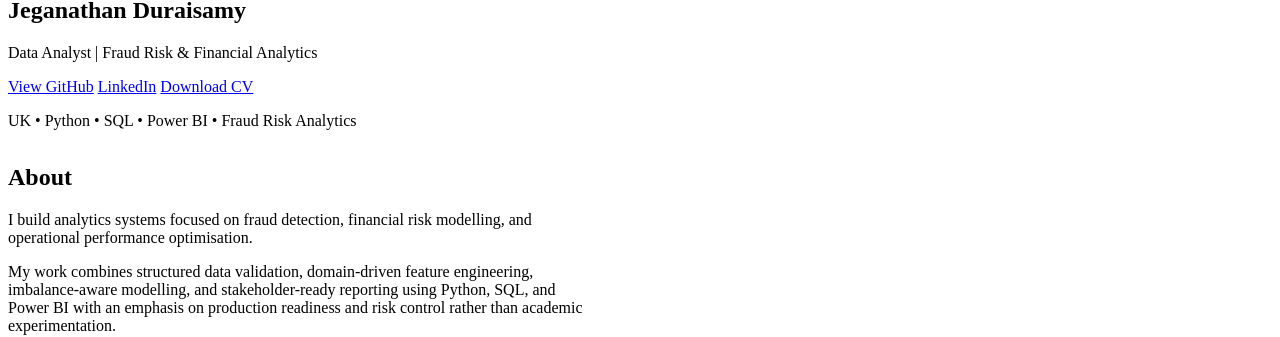
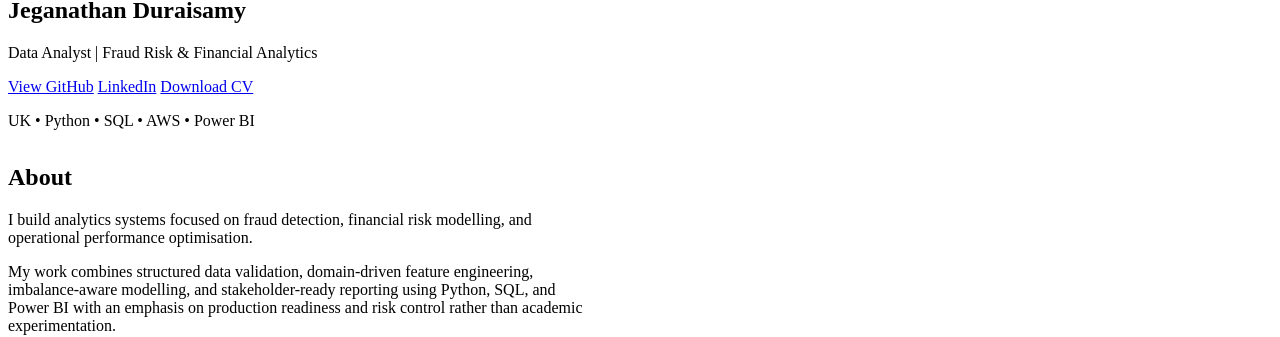
Before and after one commit to samplerittgithub/samplerittgithub.github.io, a Jekyll site: the page built from index.md, in a window 1280 px wide and 900 px high, scrolled down 1423 px. Shown: the part 148-485 px from the top of the window. Built offline with Jekyll 4.4.1, drawn with Linux system fonts in a browser that asks for light colours.

Commit message:
Update default.html

```diff
--- a/_layouts/default.html
+++ b/_layouts/default.html
@@ -6,6 +6,7 @@
     <title>{{ site.title }}</title>
     <link rel="stylesheet" href="{{ '/assets/style.css' | relative_url }}">
   </head>
+
   <body>
     <main class="wrap">
       <aside class="left">
@@ -18,10 +19,10 @@
           <div class="buttons">
             <a class="btn" href="https://github.com/samplerittgithub" target="_blank" rel="noopener">View GitHub</a>
             <a class="btn" href="https://www.linkedin.com/in/jegan-d-a57a80236" target="_blank" rel="noopener">LinkedIn</a>
-            <a class="btn" href="{{ '/assets/Jeganathan_Duraisamy_CV.pdf' | relative_url }}" target="_blank" rel="noopener">Download CV</a>
+            <a class="btn" href="#" aria-disabled="true" class="btn disabled">Download CV</a>
           </div>
 
-          <p class="small">UK • Python • SQL • Power BI • Fraud Risk Analytics</p>
+          <p class="small">UK • Python • SQL • AWS • Power BI</p>
         </div>
       </aside>
 
```
